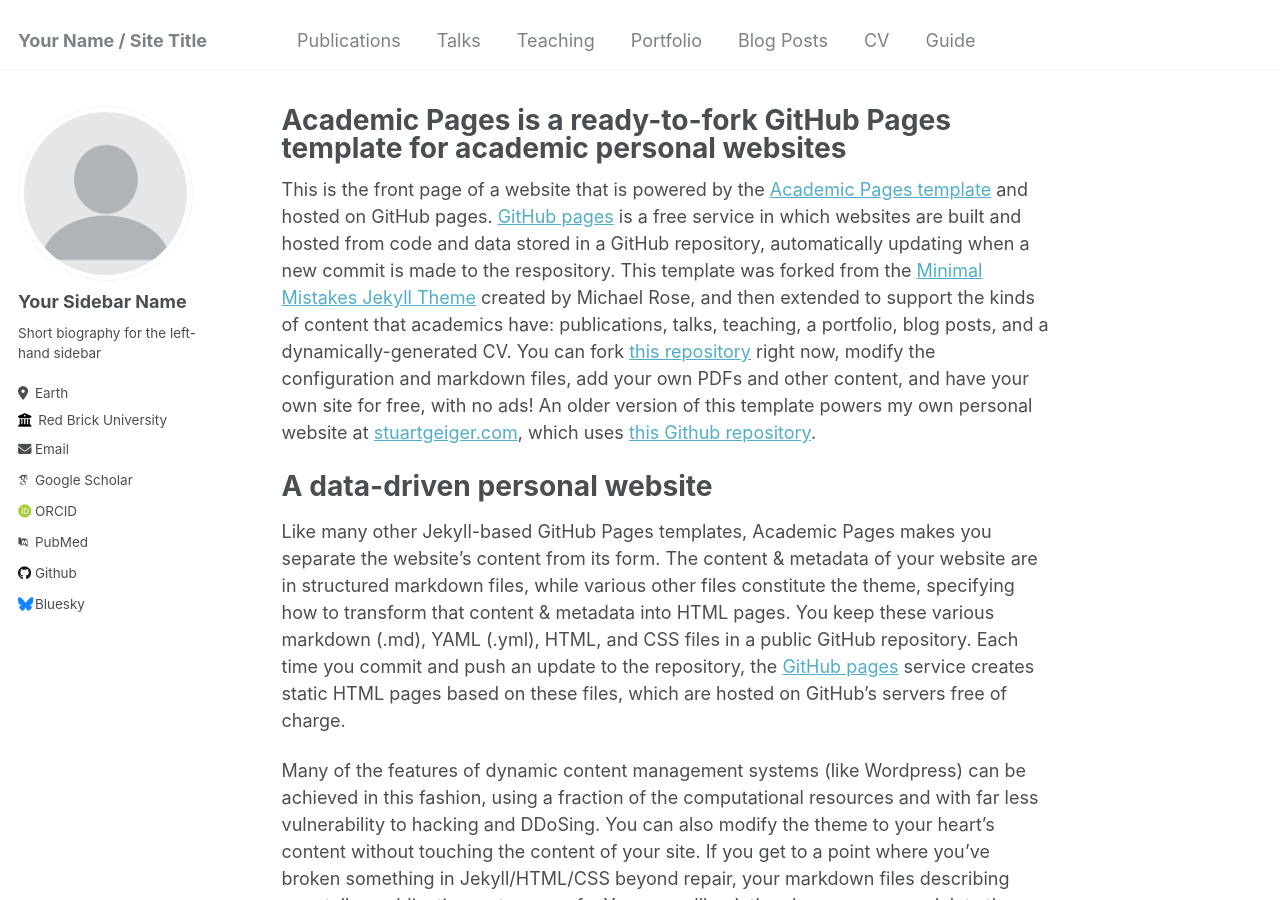
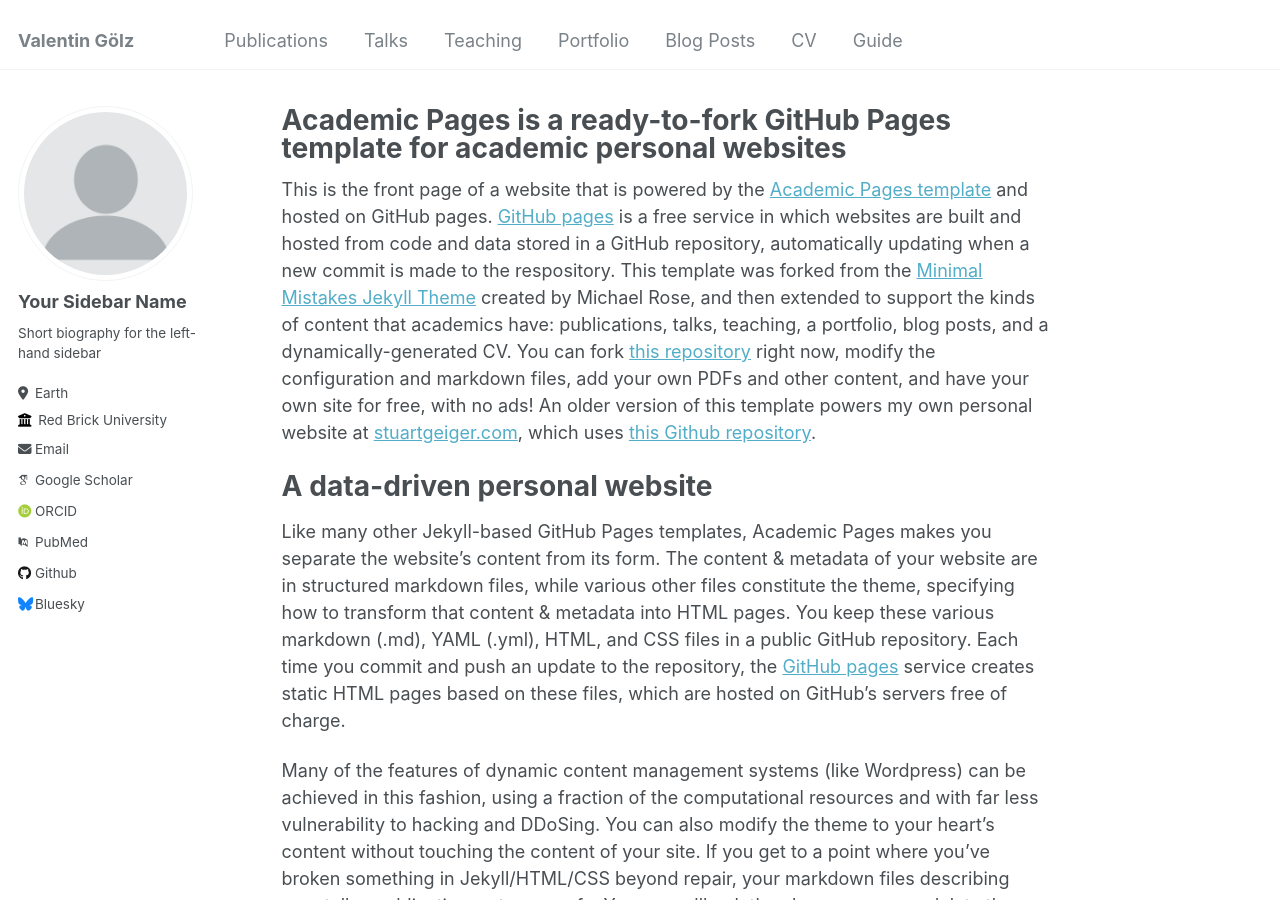
Before and after one commit to goelzva/goelzva, a Jekyll site: the page built from _pages/about.md, in a window 1280 px wide and 900 px high. Built offline with Jekyll 4.4.1, drawn with Linux system fonts in a browser that asks for light colours; some web fonts are replaced.

Commit message:
Update _config.yml

```diff
--- a/_config.yml
+++ b/_config.yml
@@ -8,11 +8,11 @@
 
 # Basic Site Settings
 locale                   : "en-US"
-title                    : "Your Name / Site Title"
+title                    : "Valentin Gölz"
 title_separator          : "-"
 name                     : &name "Your Name"
 description              : &description "personal description"
-url                      : https://academicpages.github.io # the base hostname & protocol for your site e.g. "https://mmistakes.github.io"
+url                      : https://goelzva.github.io
 baseurl                  : "" # the subpath of your site, e.g. "/blog"
 repository               : "academicpages/academicpages.github.io"
 
```
